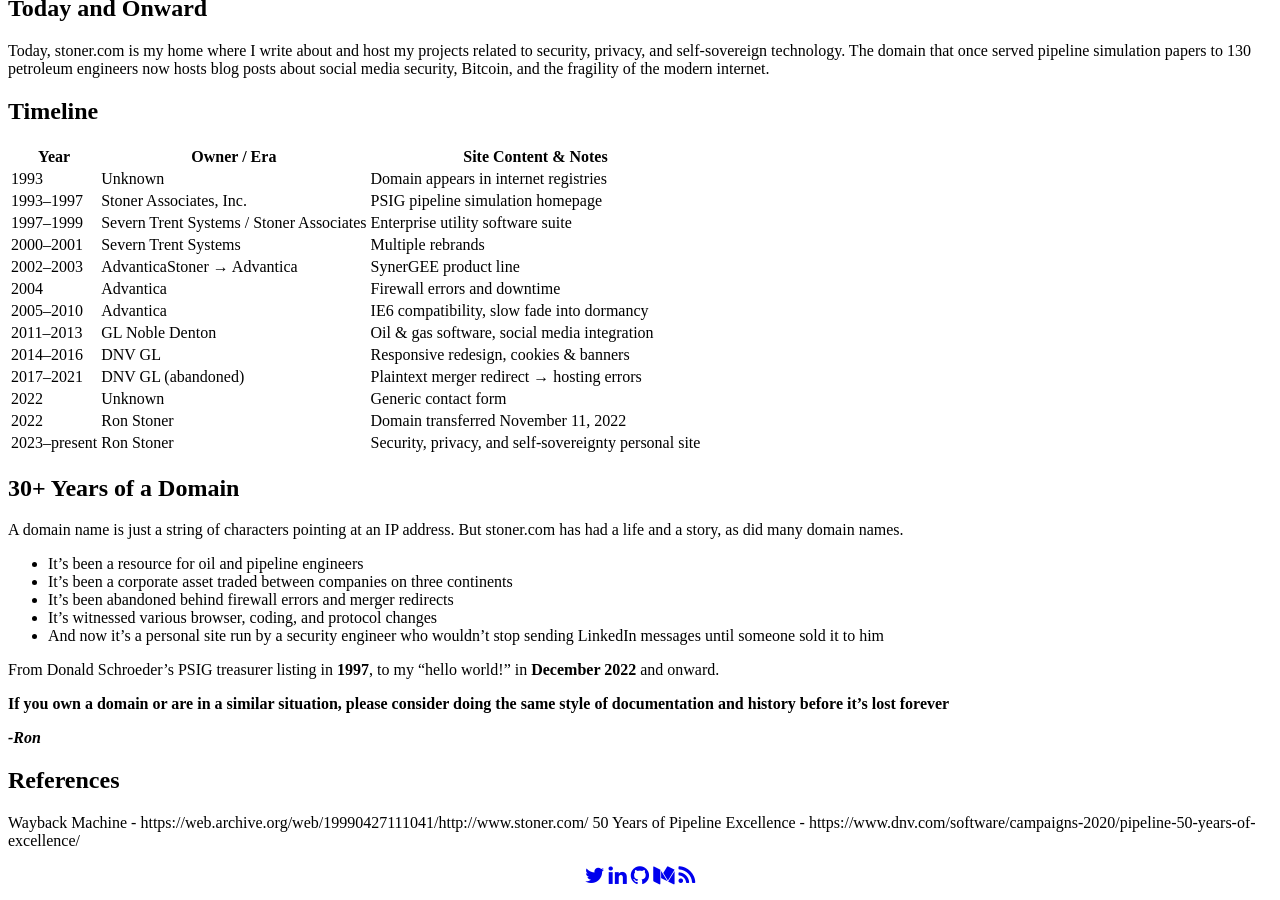
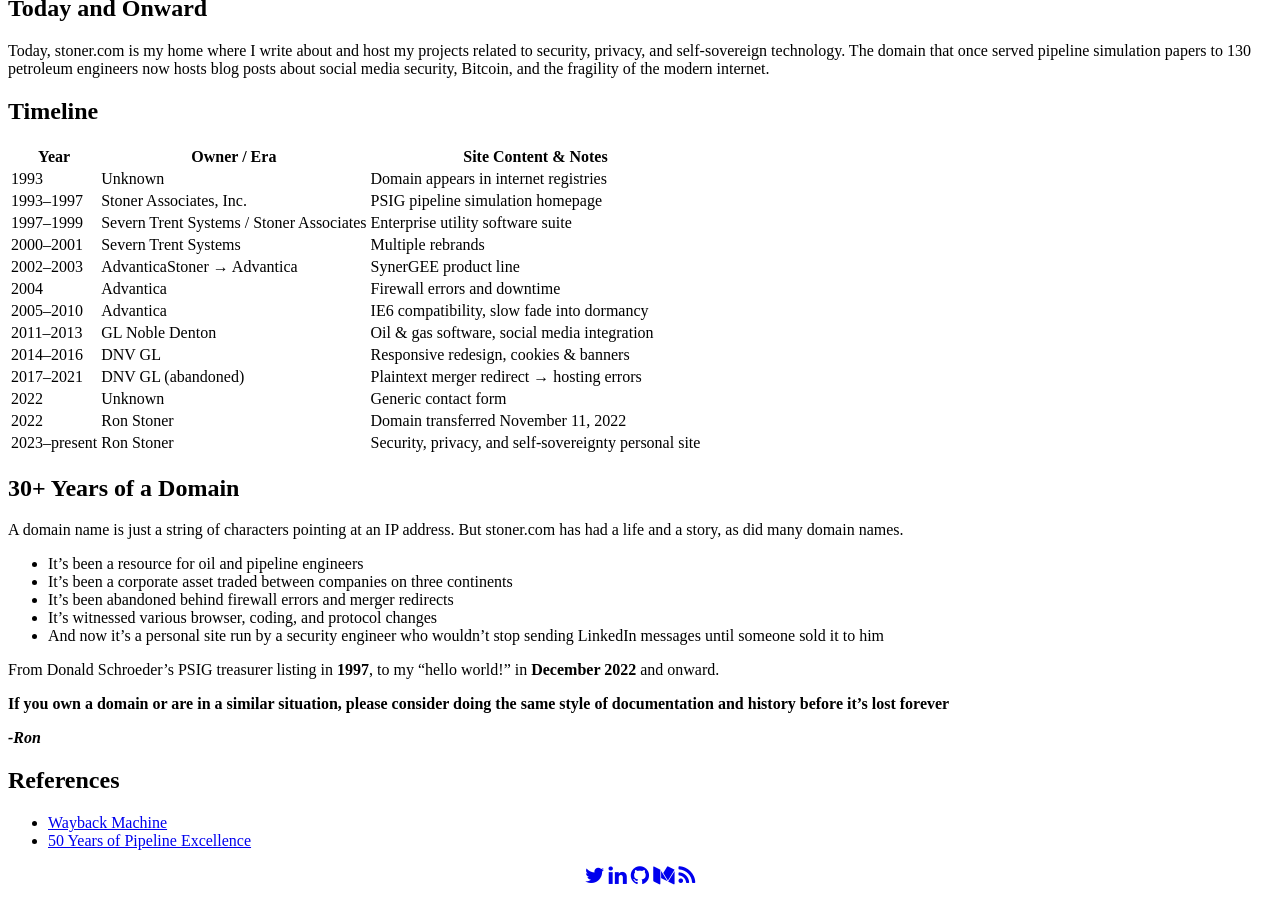
Before and after one commit to ronaldstoner/ron, a Jekyll site: the page built from _posts/2026-03-10-The_History_Of_Stoner_._com.md, in a window 1280 px wide and 900 px high, scrolled down 13940 px. Built offline with Jekyll 4.4.1, drawn with Linux system fonts in a browser that asks for light colours; some of the changed text lies outside the part shown.

Commit message:
Post: History of stoner.com fixes

```diff
--- a/_posts/2026-03-10-The_History_Of_Stoner_._com.md
+++ b/_posts/2026-03-10-The_History_Of_Stoner_._com.md
@@ -218,5 +218,6 @@
 ***-Ron***
 
 ## References
-Wayback Machine - https://web.archive.org/web/19990427111041/http://www.stoner.com/
-50 Years of Pipeline Excellence - https://www.dnv.com/software/campaigns-2020/pipeline-50-years-of-excellence/
+
+- [Wayback Machine](https://web.archive.org/web/19990427111041/http://www.stoner.com/)
+- [50 Years of Pipeline Excellence](https://www.dnv.com/software/campaigns-2020/pipeline-50-years-of-excellence/)
```
Also changed, not shown: other parts of _posts/2026-03-10-The_History_Of_Stoner_._com.md (+1 -1 lines).
